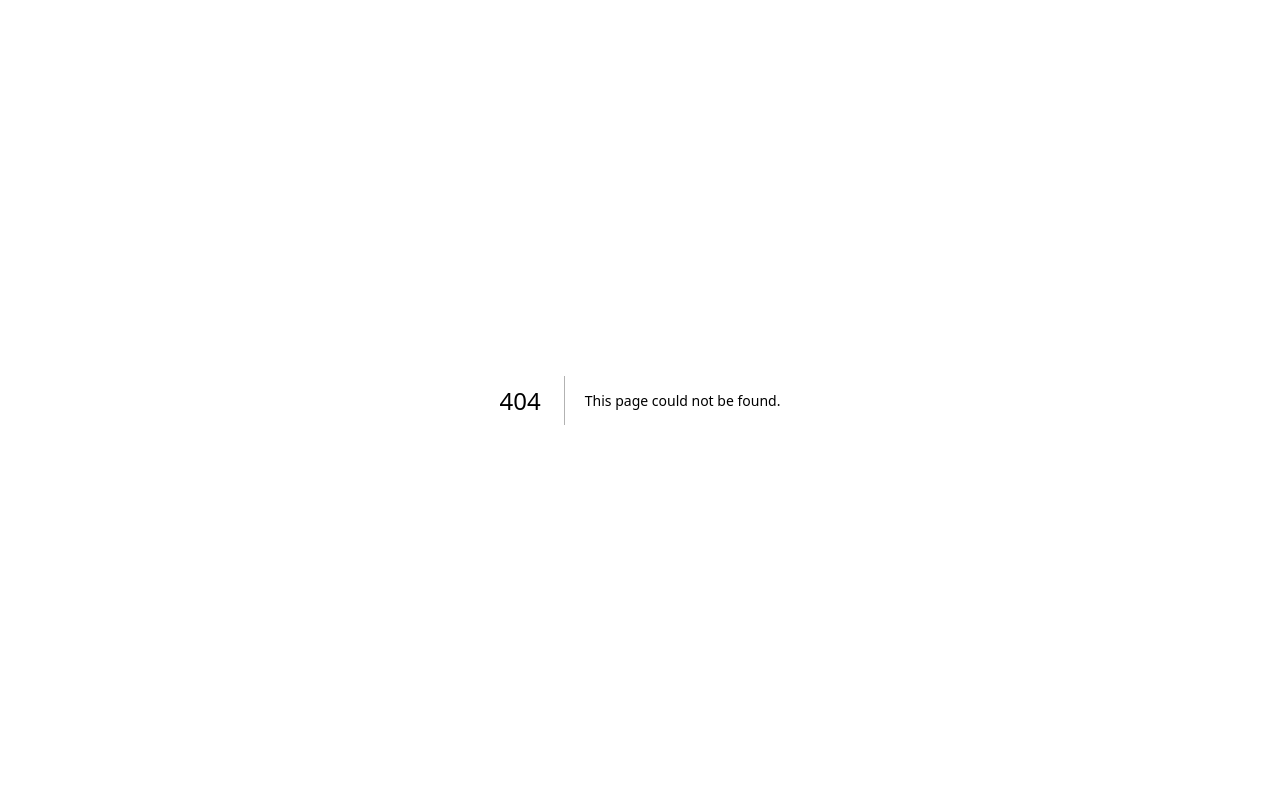
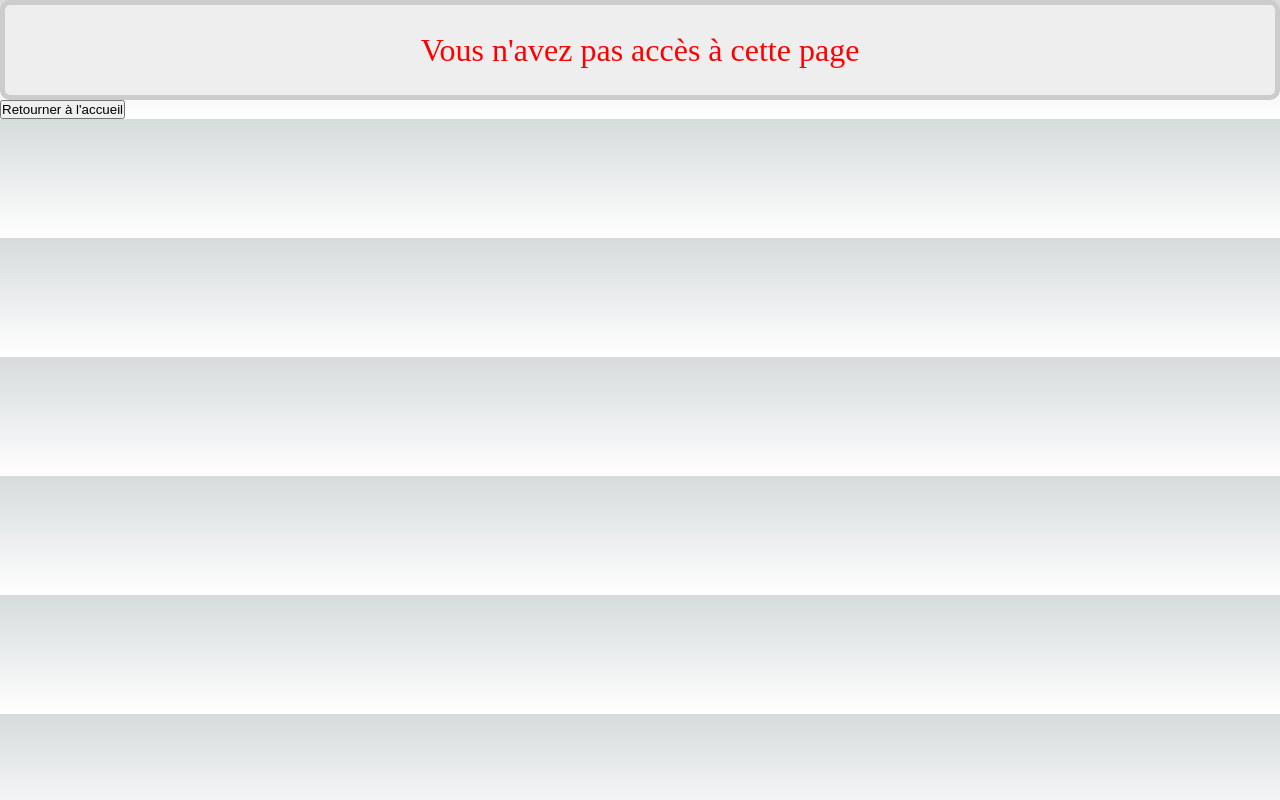
Before and after one commit to MariusNWK/NextApp, a Next.js app: page /error in a window 1280 px wide. Before the commit this address had no page. Built offline with nearby package versions, Linux system fonts and the light colour scheme.

Commit message:
add pages accessible if loggedIn + error page if access when not loggedIn

```diff
--- /dev/null
+++ b/app/error/page.tsx
@@ -0,0 +1,39 @@
+"use client";
+
+import Head from 'next/head';
+import Link from 'next/link';
+import styled from 'styled-components';
+
+const ErrorMessage = styled.p`
+  color: red;
+  font-size: 32px;
+  text-align: center;
+  margin: 50px;
+`;
+
+const ErrorDecoration = styled.div`
+  width: 100%;
+  height: 100px;
+  background-color: #eee;
+  border: 5px solid #ccc;
+  border-radius: 10px;
+  display: flex;
+  align-items: center;
+  justify-content: center;
+`;
+
+export default function ErrorPage() {
+  return (
+    <>
+      <Head>
+        <title>Erreur - Vous n{"'"}avez pas accès à cette page</title>
+      </Head>
+      <ErrorDecoration>
+        <ErrorMessage>Vous n{"'"}avez pas accès à cette page</ErrorMessage>
+      </ErrorDecoration>
+      <Link href="/">
+        <button>Retourner à l{"'"}accueil</button>
+      </Link>
+    </>
+  );
+}
--- a/app/login/infoUser.tsx
+++ b/app/login/infoUser.tsx
@@ -70,6 +70,7 @@ export default function Login({ user }: LoginProps) {
         const cookies = new Cookies();
         cookies.set('user', username, { path: '/' });
         setIsLoggedIn(true);
+        window.location.reload();
       } catch (error) {
         console.error(error);
       }
@@ -81,6 +82,7 @@ export default function Login({ user }: LoginProps) {
     const cookies = new Cookies();
     setIsLoggedIn(false);
     cookies.remove('user', { path: '/' });
+    window.location.reload();
   }
 
   if (user?.value && isLoggedIn) {
--- a/app/login/page.tsx
+++ b/app/login/page.tsx
@@ -8,7 +8,7 @@ export default function Login() {
 
   return (
     <div>
-      <Navbar />
+      <Navbar user={user} />
       <InfoUser user={user}/>
     </div>
   );
--- a/app/page.tsx
+++ b/app/page.tsx
@@ -3,8 +3,12 @@ import styles from "./page.module.css";
 import Navbar from "./navbar";
 import LinkButton from "./linkbutton";
 import TestHome from "./testHome";
+import { cookies } from "next/headers";
 
 export default function Home() {
+  const nextCookies = cookies();
+  const user = nextCookies.get('user');
+
   const linkpages = [
     {
       id: 1,
@@ -20,7 +24,7 @@ export default function Home() {
 
   return (
     <main>
-      <Navbar />
+      <Navbar user={user}/>
       <h1>Bienvenue</h1>
       {linkpages.map((link) => {
         return <LinkButton key={link.id} title={link.title} url={link.url} />;
```
Also changed, not shown: app/loggednavbar.tsx (added, +28 -0 lines), app/messages/page.tsx (added, +17 -0 lines), app/navbar.tsx (+8 -1 lines), app/profil/page.tsx (added, +17 -0 lines), pages/authenticate/page.tsx (added, +14 -0 lines).
